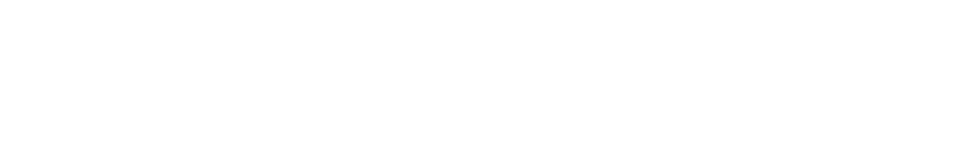
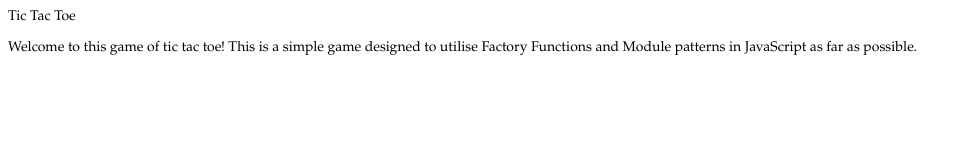
Before and after one commit to qamk/tic-tac-toe-js, a plain HTML site: page index.html in a window 1280 px wide. Shown: the whole page, without its empty margins (0-969 px from the left). Drawn offline with Linux system fonts and the light colour scheme.

Commit message:
Add basic layout

```diff
--- a/index.html
+++ b/index.html
@@ -8,7 +8,20 @@
   <title>Tic Tac Toe</title>
 </head>
 <body>
+  <header>
+    <div class="header-text-container">
+      <h1 class="title">Tic Tac Toe</h1>
+      <p class="subtitle">
+        Welcome to this game of tic tac toe! This is a simple game designed to utilise
+        Factory Functions and Module patterns in JavaScript as far as possible.
+      </p>
+    </div>
+  </header>
+  <main>
+    <div class="board-container">
 
+    </div>
+  </main>
 </body>
 <script src="script.js"></script>
 </html>
```
